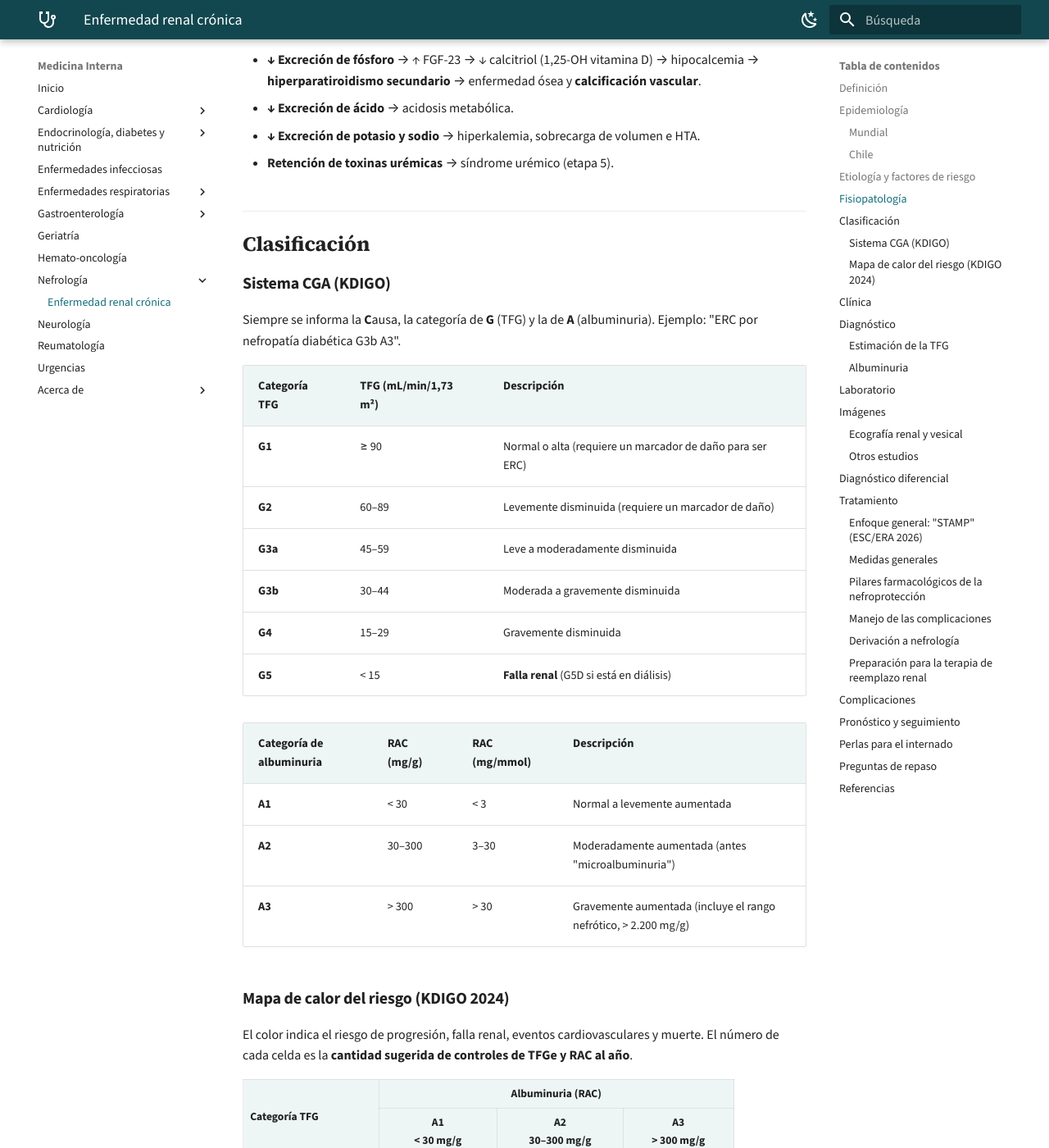
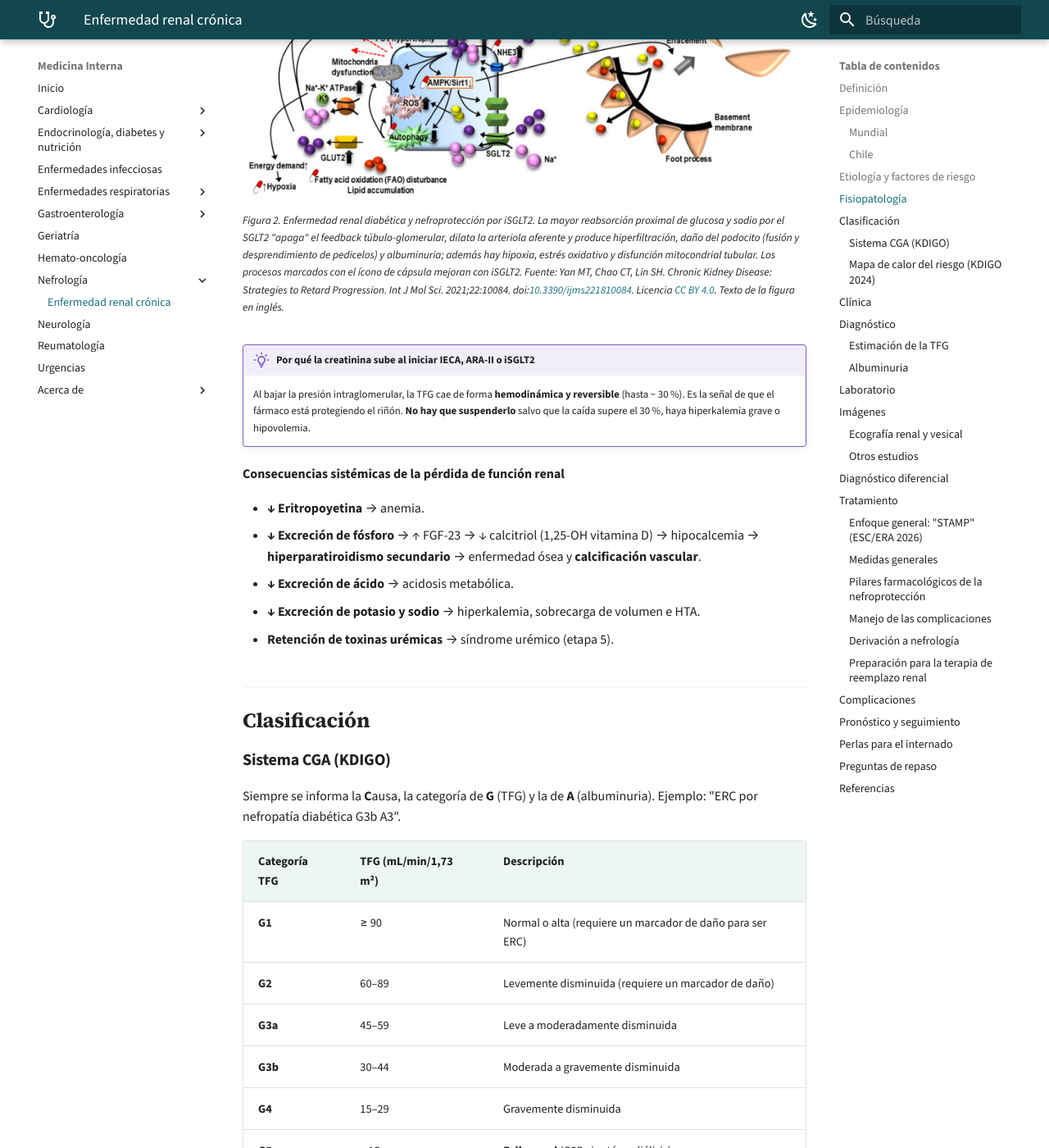
Before and after one commit to jorgevillagrareyes-dotcom/Medicina-interna, an MkDocs documentation site: the page built from docs/nefrologia/enfermedad-renal-cronica.md, in a window 1280 px wide and 1400 px high, scrolled down 4025 px. Shown: the whole window at 82% size. Built offline with MkDocs 1.6.1 and Material for MkDocs 9.7.7, drawn with Linux system fonts in a browser that asks for light colours; a script that is not in the unit is left out; some of the changed text lies outside the part shown.

Commit message:
Agregar figuras con licencia abierta a las páginas del piloto
Ecografía pulmonar (consolidación lobar y líneas B, J Clin Med 2023),
nefropatía diabética y nefroprotección por iSGLT2 (Int J Mol Sci 2021) e
imagen endoscópica de úlcera sangrante tratada (BMJ Med 2022), con
atribución y licencia en cada pie de figura.

Co-Authored-By: Claude Opus 5.5 <noreply@anthropic.com>
Claude-Session: https://claude.ai/code/session_01SdsFEozaC1Cwxq37HM2GJ6

````diff
--- a/docs/nefrologia/enfermedad-renal-cronica.md
+++ b/docs/nefrologia/enfermedad-renal-cronica.md
@@ -105,6 +105,11 @@ flowchart TD
 
 *Figura 1. Mecanismos de progresión de la ERC y sitio de acción de los fármacos nefroprotectores. Esquema propio basado en KDIGO 2024.*
 
+<figure markdown>
+![Patogenia de la enfermedad renal diabética y mecanismos de nefroprotección de los inhibidores de SGLT2: la hiperglicemia aumenta la glucosa y el sodio filtrados, la reabsorción por SGLT2 en el túbulo proximal disminuye el feedback túbulo-glomerular con vasodilatación aferente e hiperfiltración, y se produce daño de podocitos con albuminuria; los iSGLT2 revierten estos procesos](../assets/figuras/erc/nefropatia-diabetica-isglt2-yan-2021.jpg){ loading=lazy width="680" }
+<figcaption>Figura 2. Enfermedad renal diabética y nefroprotección por iSGLT2. La mayor reabsorción proximal de glucosa y sodio por el SGLT2 "apaga" el feedback túbulo-glomerular, dilata la arteriola aferente y produce hiperfiltración, daño del podocito (fusión y desprendimiento de pedicelos) y albuminuria; además hay hipoxia, estrés oxidativo y disfunción mitocondrial tubular. Los procesos marcados con el ícono de cápsula mejoran con iSGLT2. Fuente: Yan MT, Chao CT, Lin SH. Chronic Kidney Disease: Strategies to Retard Progression. <em>Int J Mol Sci</em>. 2021;22:10084. doi:<a href="https://doi.org/10.3390/ijms221810084">10.3390/ijms221810084</a>. Licencia <a href="https://creativecommons.org/licenses/by/4.0/">CC BY 4.0</a>. Texto de la figura en inglés.</figcaption>
+</figure>
+
 !!! perla "Por qué la creatinina sube al iniciar IECA, ARA-II o iSGLT2"
     Al bajar la presión intraglomerular, la TFG cae de forma **hemodinámica y reversible** (hasta ~ 30 %). Es la señal de que el fármaco está protegiendo el riñón. **No hay que suspenderlo** salvo que la caída supere el 30 %, haya hiperkalemia grave o hipovolemia.
 
@@ -200,7 +205,7 @@ flowchart TD
     I -->|"No"| K["Manejo en APS (PSCV)<br/>controles según mapa de calor"]
 ```
 
-*Figura 3. Enfoque diagnóstico de la ERC. Esquema propio basado en KDIGO 2024.*
+*Figura 4. Enfoque diagnóstico de la ERC. Esquema propio basado en KDIGO 2024.*
 
 ### Estimación de la TFG
 
@@ -435,3 +440,4 @@ flowchart LR
 13. The EMPA-KIDNEY Collaborative Group. Empagliflozin in Patients with Chronic Kidney Disease. *N Engl J Med.* 2023;388:117–127.
 14. Heerspink HJL, et al. Dapagliflozin in Patients with Chronic Kidney Disease (DAPA-CKD). *N Engl J Med.* 2020;383:1436–1446.
 15. Bhandari S, et al. Renin–Angiotensin System Inhibition in Advanced Chronic Kidney Disease (STOP-ACEi). *N Engl J Med.* 2022;387:2021–2032.
+16. Yan MT, Chao CT, Lin SH. Chronic Kidney Disease: Strategies to Retard Progression. *Int J Mol Sci.* 2021;22:10084. doi:[10.3390/ijms221810084](https://doi.org/10.3390/ijms221810084)
````
Also changed, not shown: other parts of docs/nefrologia/enfermedad-renal-cronica.md (+2 -2 lines), docs/cardiologia/insuficiencia-cardiaca.md (+8 -2 lines), docs/gastroenterologia/hemorragia-digestiva-alta.md (+7 -1 lines), docs/respiratorio/neumonia-adquirida-en-la-comunidad.md (+8 -2 lines), docs/assets/figuras/erc/nefropatia-diabetica-isglt2-yan-2021.jpg (added), docs/assets/figuras/hda/ulcera-sangrante-tratamiento-orpen-palmer-2022.jpg (added), docs/assets/figuras/ic/eco-lineas-b-boccatonda-2023.jpg (added), docs/assets/figuras/nac/eco-consolidacion-lobar-boccatonda-2023.jpg (added).
